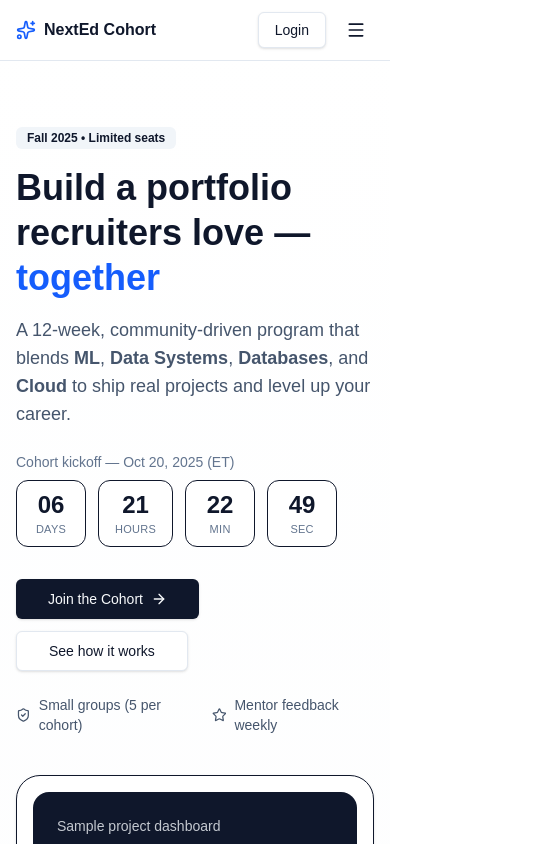
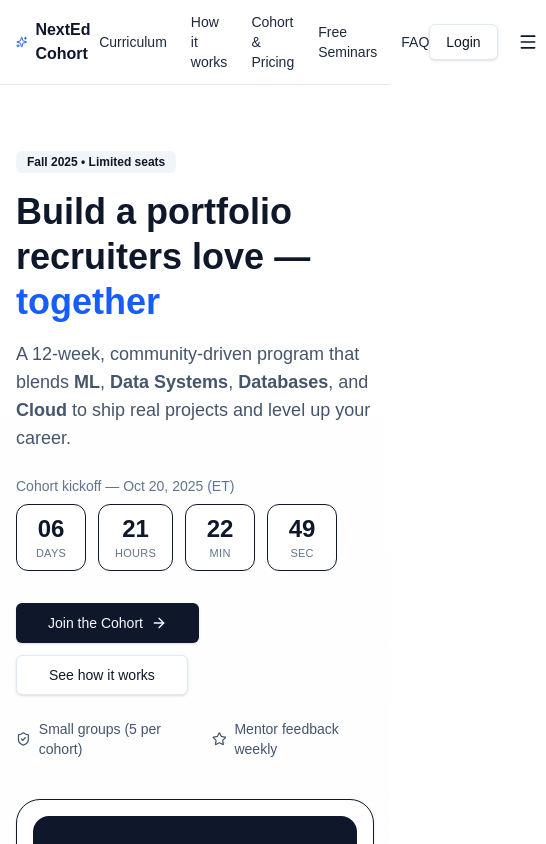
Before and after one commit to mpaydar/academic-gps, a Next.js app: page / in a window 390 px wide. Shown: the top 844 px of the page, 546 px wide, since content can reach past the window. Built offline with nearby package versions, Linux system fonts and the light colour scheme.

Commit message:
corrected the menu issue

```diff
--- a/src/components/ui/Navbar.tsx
+++ b/src/components/ui/Navbar.tsx
@@ -17,7 +17,7 @@
         </Link>
 
         {/* Desktop Nav */}
-        <nav className="hidden md:flex items-center gap-6 text-sm text-slate-800">
+        <nav className="flex flex-row items-center gap-6 text-sm text-slate-800">
           <a href="#curriculum" className="hover:text-blue-700">Curriculum</a>
           <a href="#how" className="hover:text-blue-700">How it works</a>
           <a href="#cohort" className="hover:text-blue-700">Cohort & Pricing</a>
@@ -47,7 +47,7 @@
 
       {/* Mobile Dropdown */}
       {open && (
-        <div className="md:hidden bg-white border-t border-slate-200 py-4 flex flex-col items-center gap-4 text-sm text-slate-800">
+        <div className="flex flex-row bg-white border-t border-slate-200 py-4 flex flex-col items-center gap-4 text-sm text-slate-800">
           <a href="#curriculum" onClick={() => setOpen(false)}>Curriculum</a>
           <a href="#how" onClick={() => setOpen(false)}>How it works</a>
           <a href="#cohort" onClick={() => setOpen(false)}>Cohort & Pricing</a>
```
